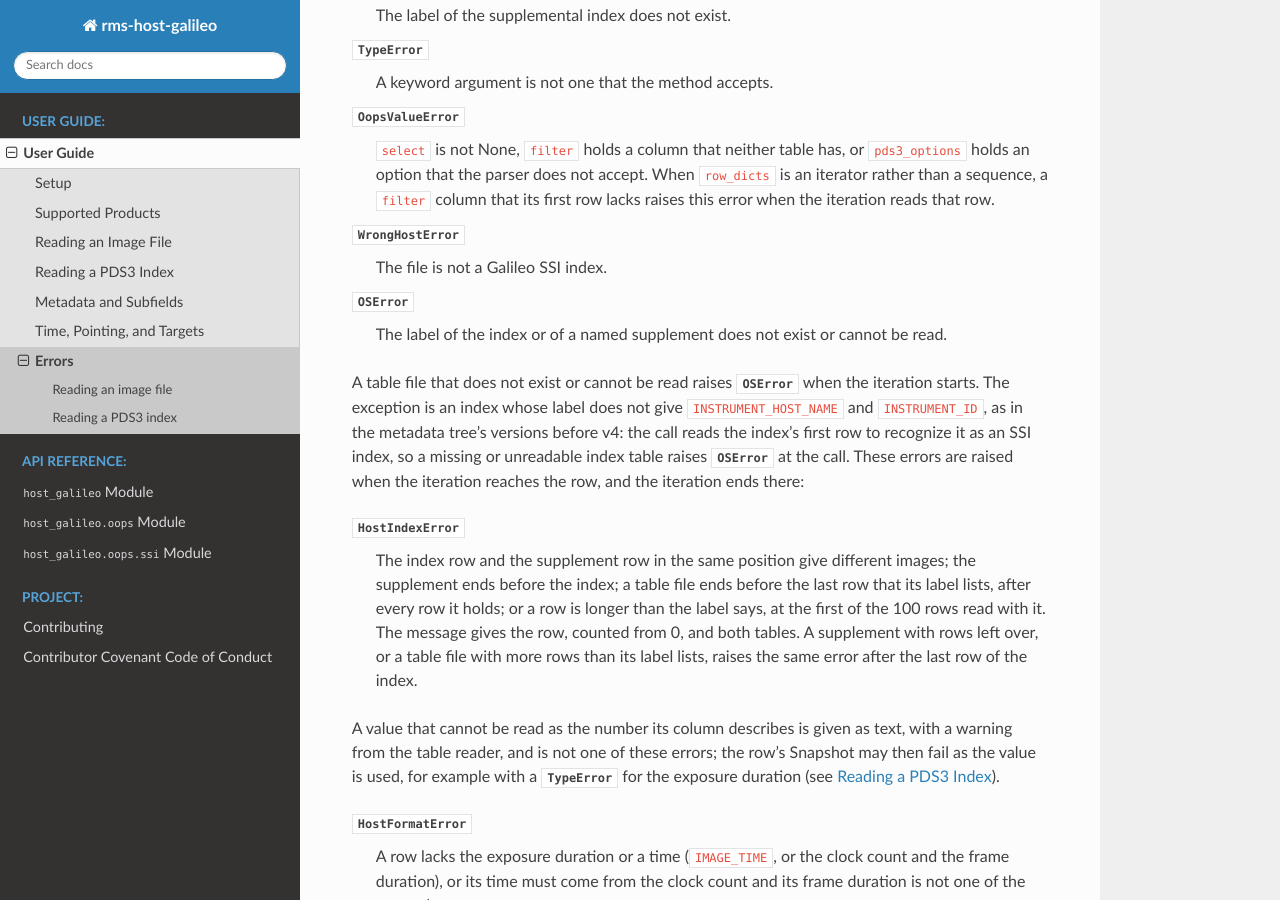
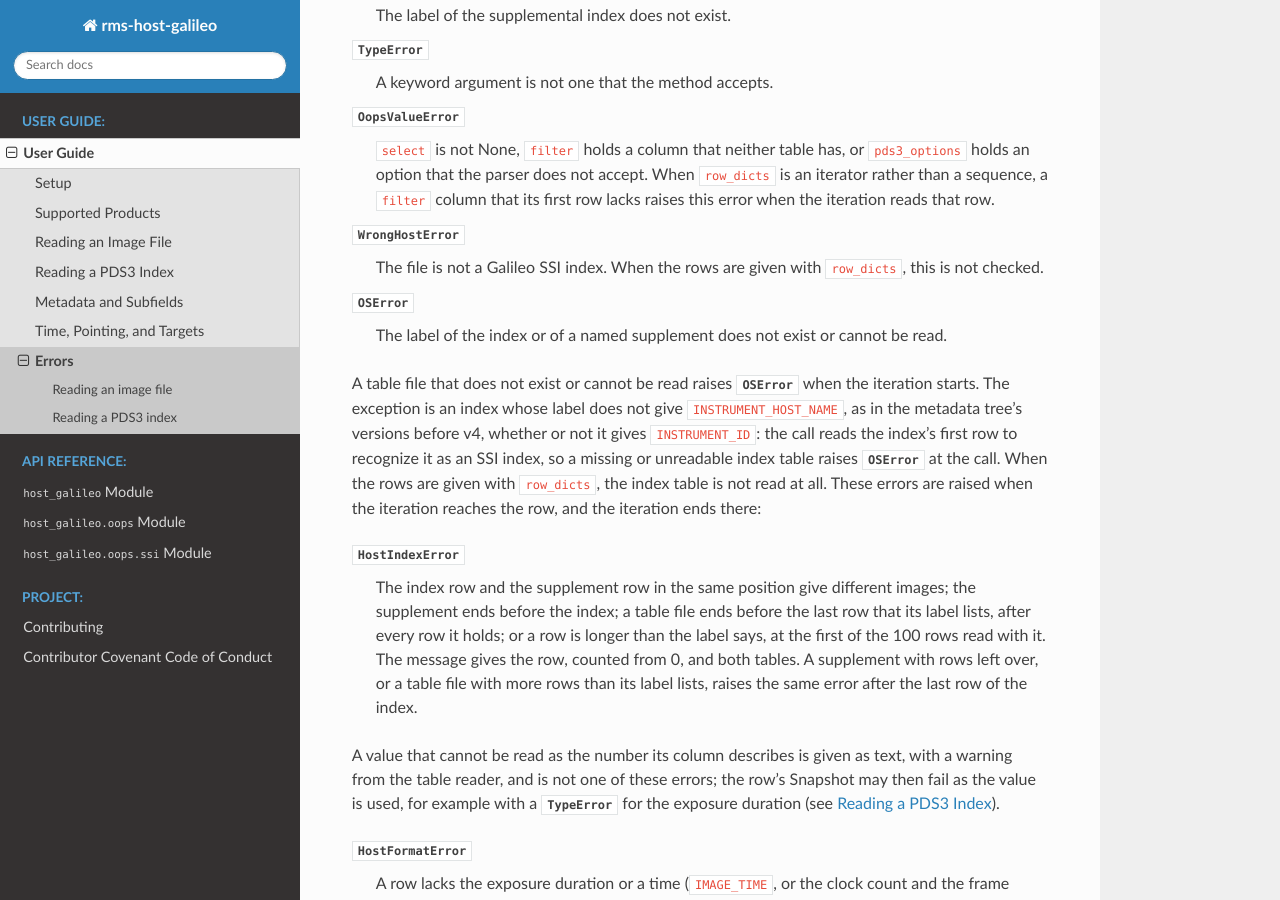
Before and after one commit to SETI/rms-host-galileo, a Sphinx documentation site: the page built from docs/user_guide/user_guide_errors.rst, in a window 1280 px wide and 900 px high, scrolled down 1589 px. Built offline with Sphinx 7.4.7 and the Read the Docs theme 3.1.0, drawn with Linux system fonts in a browser that asks for light colours.

Commit message:
Correct the asof, detection, and cache docs
The asof date limits every kernel chosen through the database: the
instrument kernel, and the leap-second, planetary-constants, and
ephemeris kernels that oops.Body.define_solar_system loads. The setup
chapter said it limited the instrument kernel only.

An index is judged from its first row when its label lacks
INSTRUMENT_HOST_NAME, whatever INSTRUMENT_ID gives, and with row_dicts
the index table is neither read nor checked. The errors chapter and the
from_index docstring now say so.

A remote index and its supplement are retrieved into the local cache
when read; the index chapter said only SPICE kernels could reach it.

Co-Authored-By: Claude Opus 5.5 <noreply@anthropic.com>
Claude-Session: https://claude.ai/code/session_01RG3ZiBNx376YVT9xgP1ET9

```diff
--- a/docs/user_guide/user_guide_errors.rst
+++ b/docs/user_guide/user_guide_errors.rst
@@ -81,17 +81,19 @@ called:
     raises this error when the iteration reads that row.
 
 :exc:`~oops.host.WrongHostError`
-    The file is not a Galileo SSI index.
+    The file is not a Galileo SSI index. When the rows are given with ``row_dicts``,
+    this is not checked.
 
 :exc:`OSError`
     The label of the index or of a named supplement does not exist or cannot be read.
 
 A table file that does not exist or cannot be read raises :exc:`OSError` when the
 iteration starts. The exception is an index whose label does not give
-``INSTRUMENT_HOST_NAME`` and ``INSTRUMENT_ID``, as in the metadata tree's versions
-before v4: the call reads the index's first row to recognize it as an SSI index, so a
-missing or unreadable index table raises :exc:`OSError` at the call. These errors are
-raised when the iteration reaches the row, and the iteration ends there:
+``INSTRUMENT_HOST_NAME``, as in the metadata tree's versions before v4, whether or not
+it gives ``INSTRUMENT_ID``: the call reads the index's first row to recognize it as an
+SSI index, so a missing or unreadable index table raises :exc:`OSError` at the call.
+When the rows are given with ``row_dicts``, the index table is not read at all. These
+errors are raised when the iteration reaches the row, and the iteration ends there:
 
 :exc:`~oops.host.HostIndexError`
     The index row and the supplement row in the same position give different images; the
```
Also changed, not shown: docs/user_guide/user_guide_index.rst (+4 -3 lines), docs/user_guide/user_guide_setup.rst (+7 -3 lines), 1 other file.
